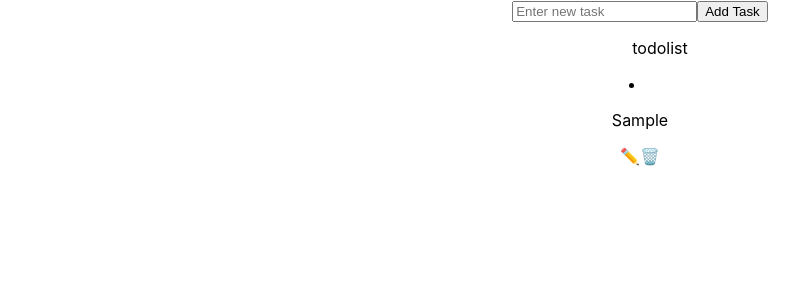
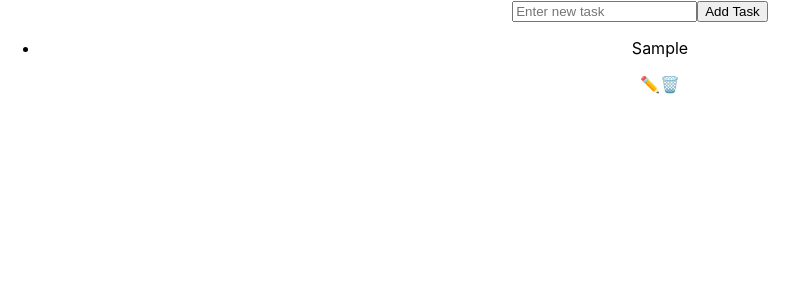
Before and after one commit to FabianUlises/todo-list-react, a React (Create React App) app: page / in a window 1280 px wide. Both pictures are taken after typing "Sample" into the empty fields and a click on the button "Add Task". Shown: the top 300 px of the page, without its empty margins (0-808 px from the left). Built offline with nearby package versions, Linux system fonts and the light colour scheme.

Commit message:
Created todolist component to contain todos. Also moved all handler functions to todolist component.

```diff
--- a/src/App.js
+++ b/src/App.js
@@ -1,13 +1,11 @@
 import React, { Component, useState } from 'react';
 import './App.css';
 import TodoForm from './components/TodoForm';
-import Todo from './components/Todo';
-import EditTodoForm from './components/EditTodoForm';
 import TodoList from './components/TodoList';
 function App() {
   // State
   const [todos, setTodos] = useState([]);
-  // Function to update state with new task
+  // Helper function to update state with new task
   const addTodo = (todo) => {
     if(todo === '') return;
     // Manually creating todo id
@@ -20,52 +18,11 @@ function App() {
       isEditing: false
     }]);
   };
-  // Update state completed value
-  const toggleComplete = (todoId) => {
-    // Looping through todos state array & updating completed value based on todo id
-    setTodos((currentTodos) =>
-      currentTodos.map((todo) => {
-        if(todo.id === todoId) {
-          return { ...todo, completed: !todo.completed }
-        }
-        return todo;
-      })
-    );
-    // todos.map((todo) => {
-      // setTodos(todos.map((todo) => todo.id === todoId ? {...todo, completed: !todo.completed} : todo));
-      // if(todo.id === todoId) {
-      //   setTodos([...todos, {
-
-      //   }]);
-      // }
-  };
-  // Handler function to toggle edit property on todo item using todo id
-  const editTodo = (todoId) => {
-    setTodos((currentTodos) =>
-      currentTodos.map((todo) => todo.id === todoId ? {...todo, isEditing: !todo.isEditing} : todo));
-  };
-  // Handler function to delete todos with given todo id
-  const deleteTodo = (todoId) => {
-    setTodos((currentTodos) =>
-      currentTodos.filter((todo) => todo.id !== todoId));
-  };
-  // Handler function to update todo with new input
-  const updateTodo = (value, todoId) => {
-    if(value === '') return;
-    setTodos((currentTodos) =>
-      todos.map((todo) => todo.id ===todoId ? {...todo, task: value, isEditing: !todo.isEditing} : todo));
-  };
-  // Function to map through todos state array and render Todo component for each item
-  const displayTodos = todos.map((todo) => (
-    todo.isEditing ? (<EditTodoForm todo={todo} updateTodo={updateTodo} />) :
-    (<Todo id={todo.id} todo={todo} toggleComplete={toggleComplete} deleteTodo={deleteTodo} editTodo={editTodo} />)
-  ));
   return (
     <div className="App">
       <TodoForm addTodo={addTodo} />
-      <TodoList />
       {/* Only displaying todos if array isnt empty */}
-      { todos.length ? displayTodos : null }
+      { todos.length ? <TodoList todos={todos} setTodos={setTodos} />  : 'No tasks yet' }
     </div>
   );
 };
--- a/src/components/TodoList.js
+++ b/src/components/TodoList.js
@@ -1,8 +1,50 @@
 import React, { Component } from 'react';
-const TodoList = () => {
+import EditTodoForm from './EditTodoForm';
+import Todo from './Todo';
+const TodoList = ({setTodos, todos}) => {
+    // Handler function to toggle edit property on todo item using todo id
+    const editTodo = (todoId) => {
+        setTodos((currentTodos) =>
+            currentTodos.map((todo) => todo.id === todoId ? {...todo, isEditing: !todo.isEditing} : todo));
+    };
+    // Helper function to toggle todo state completed value
+    const toggleComplete = (todoId) => {
+        // Looping through todos state array & updating completed value based on todo id
+        setTodos((currentTodos) =>
+            currentTodos.map((todo) => {
+                if(todo.id === todoId) {
+                    return { ...todo, completed: !todo.completed }
+                }
+                return todo;
+            })
+        );
+    // todos.map((todo) => {
+      // setTodos(todos.map((todo) => todo.id === todoId ? {...todo, completed: !todo.completed} : todo));
+      // if(todo.id === todoId) {
+      //   setTodos([...todos, {
+
+      //   }]);
+      // }
+    };
+    // Handler function to delete todos with given todo id
+    const deleteTodo = (todoId) => {
+        setTodos((currentTodos) =>
+            currentTodos.filter((todo) => todo.id !== todoId));
+    };
+    // Handler function to update todo with new input
+    const updateTodo = (value, todoId) => {
+        if(value === '') return;
+            setTodos((currentTodos) =>
+                currentTodos.map((todo) => todo.id ===todoId ? {...todo, task: value, isEditing: !todo.isEditing} : todo));
+    };
+    // Function to map through todos state array and render Todo component for each item
+    const displayTodos = todos.map((todo) => (
+        todo.isEditing ? (<EditTodoForm todo={todo} updateTodo={updateTodo} />) :
+        (<Todo id={todo.id} todo={todo} toggleComplete={toggleComplete} deleteTodo={deleteTodo} editTodo={editTodo} />)
+    ));
     return (
         <ul className='todo-list'>
-            todolist
+            {todos.length ? displayTodos : null}
         </ul>
     );
 };
```
